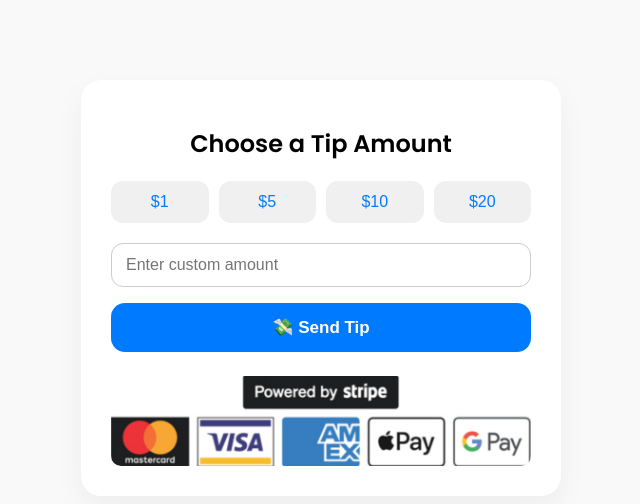
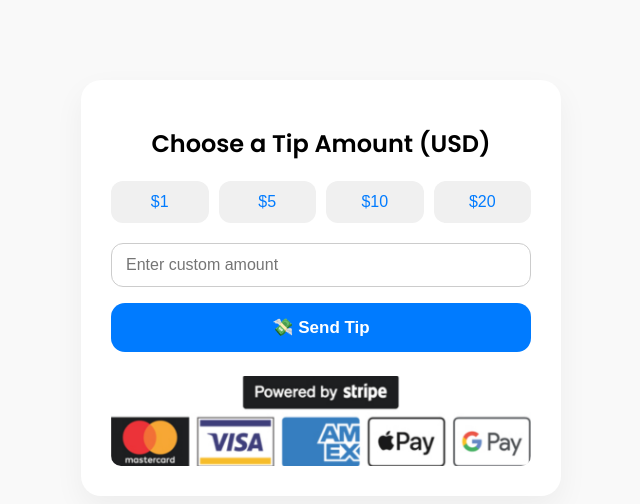
Before and after one commit to TAPTOTIP1/tap-to-tip-frontend, a React (Create React App) app: page / in a window 1280 px wide. Shown: the top 504 px of the page, without its empty margins (319-959 px from the left). Built offline with nearby package versions, Linux system fonts and the light colour scheme.

Commit message:
Update TipForm.js

```diff
--- a/src/pages/TipForm.js
+++ b/src/pages/TipForm.js
@@ -48,7 +48,7 @@ export default function TipForm() {
   return (
     <div className="tip-container">
       {/* 🔠 Title */}
-      <h1 className="title">Choose a Tip Amount</h1>
+      <h1 className="title">Choose a Tip Amount (USD)</h1>
 
       <form onSubmit={handleSubmit}>
         <div className="preset-options">
```
